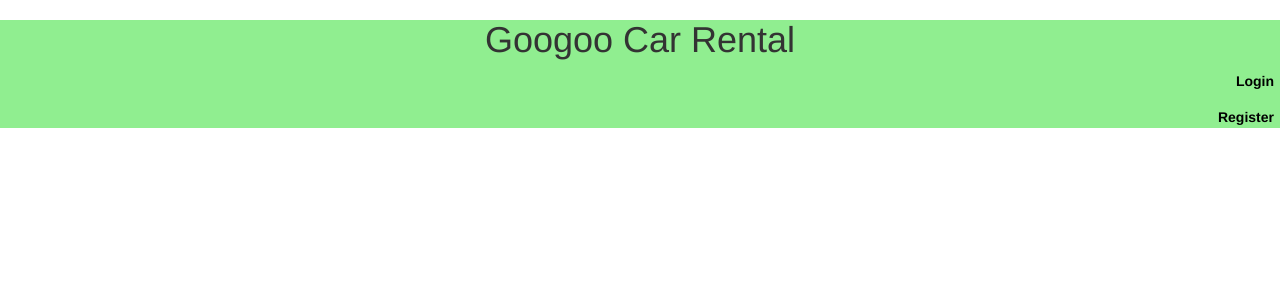
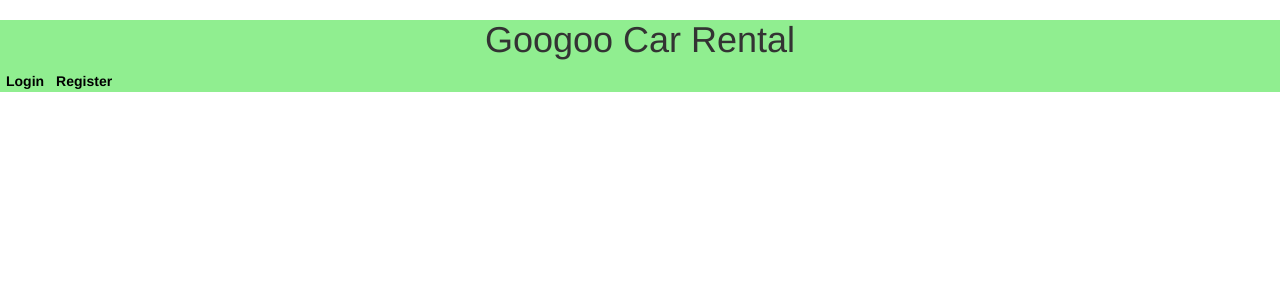
Before and after one commit to izzywest/FSWD40-day04-php-challenge, a PHP site: page /forms/carhome.php in a window 1280 px wide. Shown: the top 300 px of the page. Run offline with PHP 8.4, Linux system fonts and the light colour scheme; data that the repository does not hold is empty.

Commit message:
update forms

```diff
--- a/forms/carhome.css
+++ b/forms/carhome.css
@@ -33,3 +33,7 @@
  left: 60vw;
  padding: 1.5em;
 }
+
+.inline{
+ display: inline;
+}
--- a/forms/navbar.css
+++ b/forms/navbar.css
@@ -2,7 +2,7 @@
  background-color: lightgreen;
  text-align: right;
  margin: 0;
-
+ display: inline;
 }
 
 #carNav button{
@@ -12,10 +12,18 @@
  color: black;
 }
 
+#carNav form{
+ display: inline;
+}
+
 header{
  background-color: lightgreen;
- text-align: center;
+
  font-weight: bold;
  margin: 0;
 
 }
+
+header h1{
+ text-align: center;
+}
```
